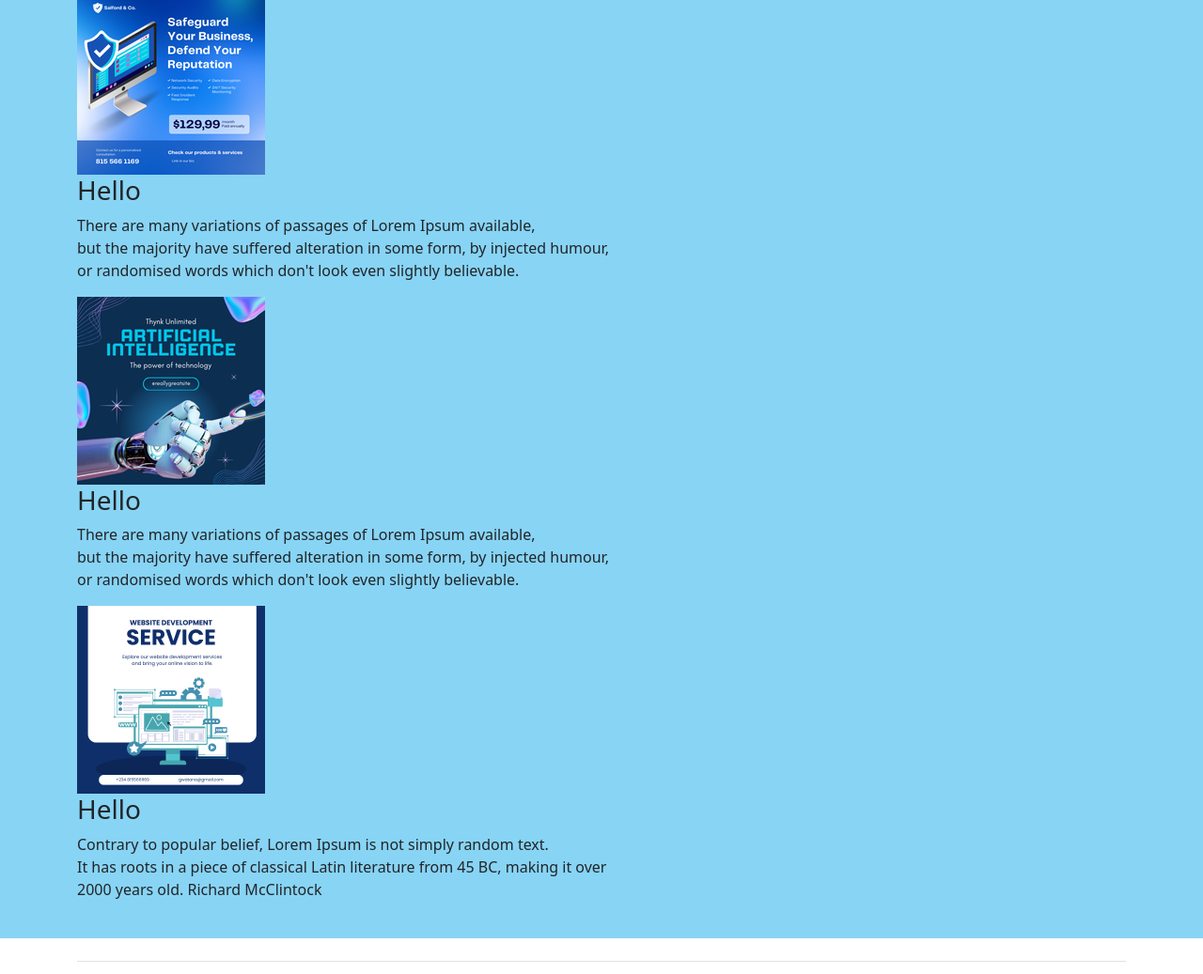
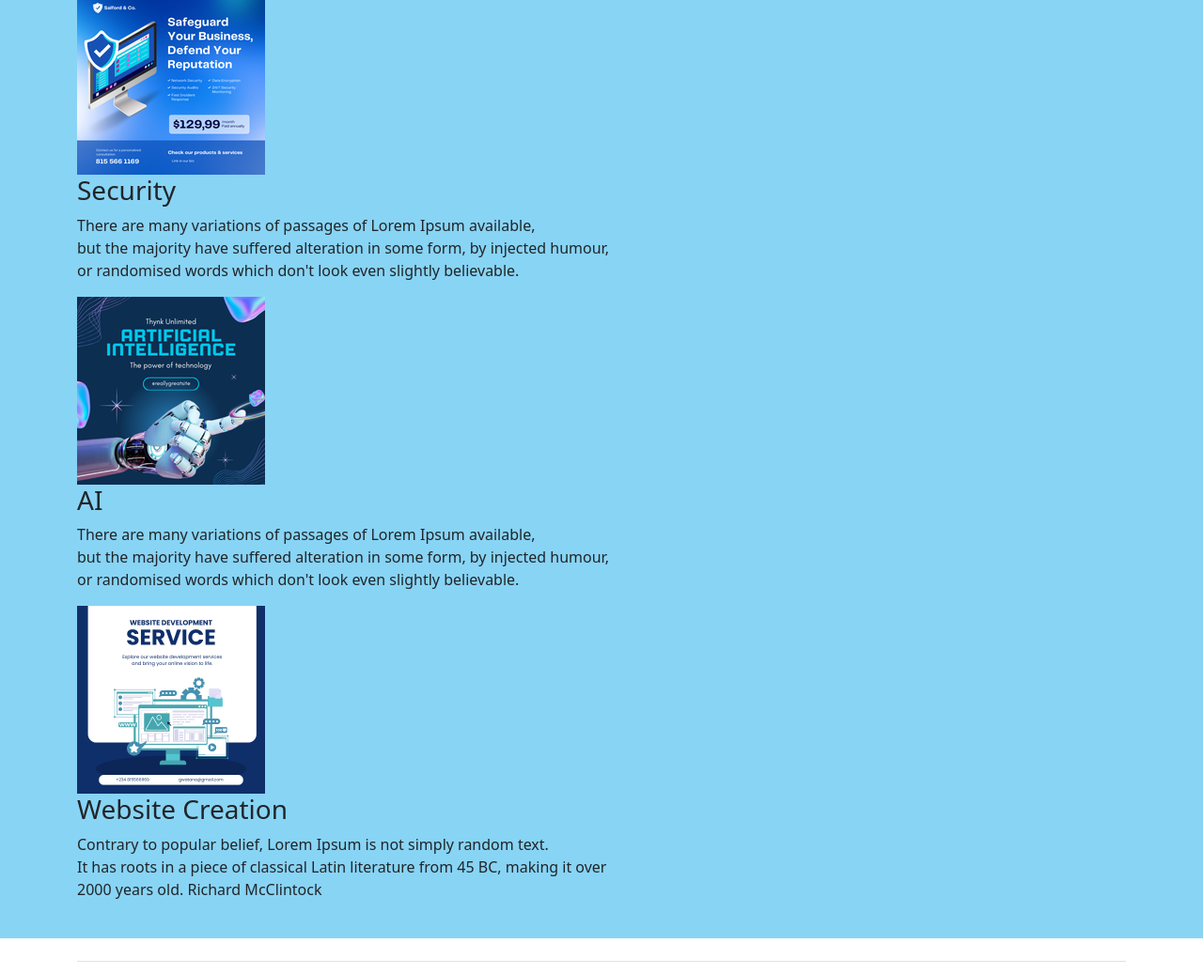
Before and after one commit to Abraimoh/PORTFOLIO, a plain HTML site: page index.html in a window 1280 px wide. Shown: the part 2180-3217 px from the top of the page at 94% size. Drawn offline with nearby package versions, Linux system fonts and the light colour scheme.

Commit message:
Update index.html

```diff
--- a/index.html
+++ b/index.html
@@ -74,17 +74,17 @@
     <div class="container py-4" id="Fourth1">
         <div>
             <img class="canvas" src="./Images/cyber pic.png" alt="cyber picture">
-            <h3>Hello</h3>
+            <h3>Security</h3>
             <p>There are many variations of passages of Lorem Ipsum available,<br> but the majority have suffered alteration in some form, by injected humour,<br> or randomised words which don't look even slightly believable.</p>
         </div>
         <div>
             <img class="canvas" src="./Images/AI.png" alt="AI">
-            <h3>Hello</h3>
+            <h3>AI</h3>
             <p>There are many variations of passages of Lorem Ipsum available,<br> but the majority have suffered alteration in some form, by injected humour,<br> or randomised words which don't look even slightly believable.</p>
         </div>
         <div>
             <img class="canvas" src="./Images/webdesign.png" alt="webdesign">
-            <h3>Hello</h3>
+            <h3>Website Creation</h3>
             <p>Contrary to popular belief, Lorem Ipsum is not simply random text.<br> It has roots in a piece of classical Latin literature from 45 BC, making it over<br> 2000 years old. Richard McClintock</p>
         </div>
     </div>
```
